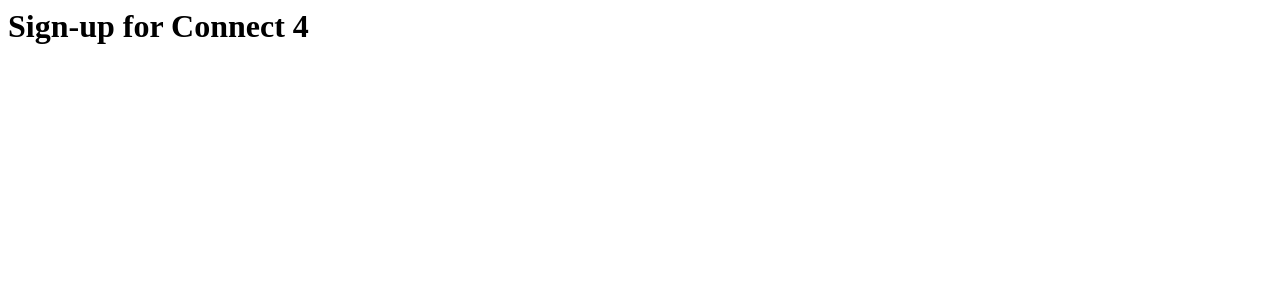
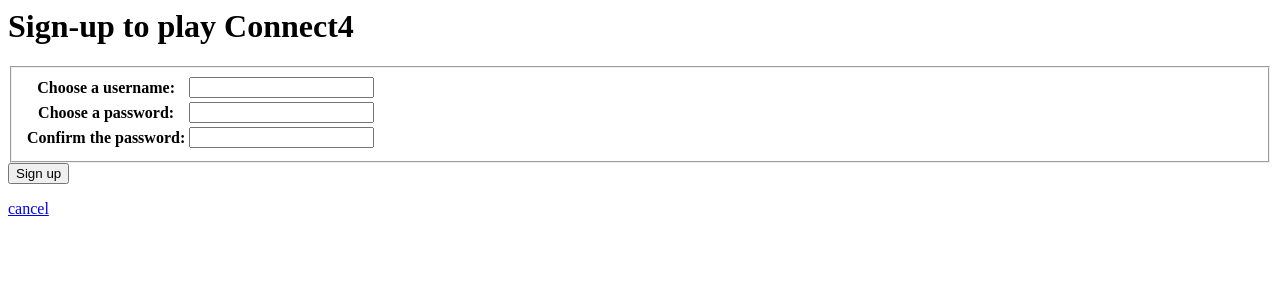
Before and after one commit to danielbrownridge/connect4, a Django app: page /signup in a window 1280 px wide. Shown: the top 300 px of the page. Run offline with Django 3.2, Linux system fonts and the light colour scheme.

Commit message:
Signup form working with class based views

```diff
--- /dev/null
+++ b/src/connect4/forms.py
@@ -0,0 +1,22 @@
+from django import forms
+from django.contrib.auth.models import User
+
+class SignupForm(forms.Form):
+    username = forms.CharField(label='Choose a username', max_length=30)
+    password = forms.CharField(label='Choose a password', widget=forms.PasswordInput())
+    password_confirmation = forms.CharField(label='Confirm the password',
+            widget=forms.PasswordInput())
+
+    def clean_username(self):
+        username = self.cleaned_data['username']
+        if User.objects.filter(username=username).exists():
+            raise forms.ValidationError("That username is already taken. Try another.")
+        return username
+
+    def clean(self):
+        cleaned_data = super(SignupForm, self).clean()
+        password = cleaned_data.get('password')
+        password_confirmation = cleaned_data.get('password_confirmation')
+        if password and password_confirmation:
+            if password != password_confirmation:
+                raise forms.ValidationError("Your passwords do not match")
--- a/src/connect4/templates/connect4/index.html
+++ b/src/connect4/templates/connect4/index.html
@@ -1,2 +1,2 @@
-<h1>Connect4</h1>
-<a href="{% url 'connect4:signup' %}">Sign-up</a>
+<h1>{{ appname }}</h1>
+<a href="{% url 'connect4:signup' %}">{{ signup_text }}</a>
--- a/src/connect4/templates/connect4/signup.html
+++ b/src/connect4/templates/connect4/signup.html
@@ -1 +1,11 @@
-<h1>Sign-up for Connect 4</h1>
+<h1>{{ signup_heading_text }}</h1>
+<form method="post">
+    {% csrf_token %}
+    <fieldset>
+    <table>
+    {{ signup_form }}
+    </table>
+</fieldset>
+    <input name="submit" type="submit" value="{{ input_label_submit }}" />
+</form>
+<a href="{% url 'connect4:index' %}">{{ cancel_text }}</a>
--- a/src/connect4/urls.py
+++ b/src/connect4/urls.py
@@ -4,6 +4,7 @@ from . import views
 
 app_name = 'connect4'
 urlpatterns = [
-    url(r'^$', views.index, name='index'),
-    url(r'^signup$', views.signup, name='signup'),
+    url(r'^$', views.IndexView.as_view(), name='index'),
+    url(r'^signup$', views.SignupView.as_view(), name='signup'),
+    url(r'^login$', views.LoginView.as_view(), name='login'),
 ]
--- a/src/connect4/views.py
+++ b/src/connect4/views.py
@@ -1,11 +1,39 @@
 from django.shortcuts import render
+from django.views.generic import View
+from django.http import HttpResponseRedirect
+from django.core.urlresolvers import reverse
+from django.contrib.auth.models import User
 
-def index(request):
+from .forms import SignupForm
+
+class IndexView(View):
     template = 'connect4/index.html'
-    response = render(request, template)
-    return response
+    context = {
+        'appname': 'Connect4',
+        'signup_text': 'Sign-up for an account',
+    }
+    def get(self, request):
+        return render(request, self.template, self.context)
 
-def signup(request):
+class SignupView(View):
     template = 'connect4/signup.html'
-    response = render(request, template)
-    return response
+    context = {
+        'signup_heading_text': 'Sign-up to play Connect4',
+        'input_label_submit': 'Sign up',
+        'cancel_text': 'cancel',
+    }
+    def get(self, request):
+        self.context['signup_form'] = SignupForm()
+        return render(request, self.template, self.context)
+    def post(self, request):
+        signup_form = SignupForm(request.POST)
+        if signup_form.is_valid():
+            username = signup_form.cleaned_data['username']
+            password = signup_form.cleaned_data['password']
+            user = User.objects.create_user(username, password=password)
+            return HttpResponseRedirect(reverse('connect4:login'))
+        self.context['signup_form'] = signup_form
+        return render(request, self.template, self.context)
+
+class LoginView(View):
+    pass
```
